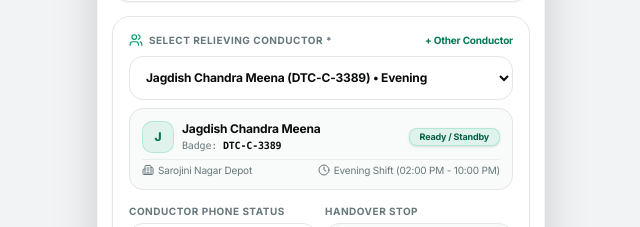
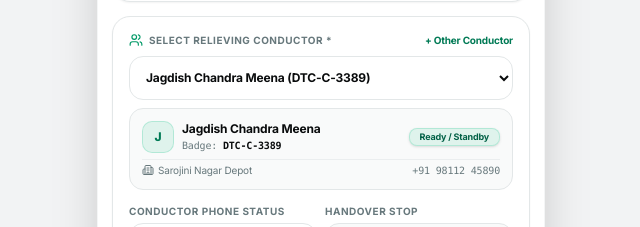
Before and after one commit to Parmanand1999/next-js-project-template, a Next.js app: page /conductor/handover in a window 1280 px wide. Shown: the part 359-586 px from the top of the page, without its empty margins (319-959 px from the left). Built offline with nearby package versions, Linux system fonts and the light colour scheme.

Commit message:
feat(conductor): remove shift evening labels from relieving conductor handover selection

```diff
--- a/src/app/(conductor)/conductor/handover/page.tsx
+++ b/src/app/(conductor)/conductor/handover/page.tsx
@@ -27,7 +27,6 @@ const RELIEVING_CONDUCTORS = [
     name: 'Jagdish Chandra Meena',
     badge: 'DTC-C-3389',
     depot: 'Sarojini Nagar Depot',
-    shift: 'Evening Shift (02:00 PM - 10:00 PM)',
     phone: '+91 98112 45890',
     status: 'Ready / Standby',
   },
@@ -36,7 +35,6 @@ const RELIEVING_CONDUCTORS = [
     name: 'Rajesh Kumar Verma',
     badge: 'DTC-C-4102',
     depot: 'Sarojini Nagar Depot',
-    shift: 'Evening Shift (02:00 PM - 10:00 PM)',
     phone: '+91 98731 23410',
     status: 'Ready / Standby',
   },
@@ -45,7 +43,6 @@ const RELIEVING_CONDUCTORS = [
     name: 'Suresh Kumar Sharma',
     badge: 'DTC-C-5120',
     depot: 'Sarojini Nagar Depot',
-    shift: 'Night Shift (09:30 PM - 05:30 AM)',
     phone: '+91 99104 88721',
     status: 'Reporting Soon',
   },
@@ -54,7 +51,6 @@ const RELIEVING_CONDUCTORS = [
     name: 'Manoj Kumar Tiwari',
     badge: 'DTC-C-2980',
     depot: 'Sarojini Nagar Depot',
-    shift: 'Evening Shift (02:00 PM - 10:00 PM)',
     phone: '+91 97188 64209',
     status: 'Ready / Standby',
   },
@@ -63,7 +59,6 @@ const RELIEVING_CONDUCTORS = [
     name: 'Sunil Dutt Pandey',
     badge: 'DTC-C-6741',
     depot: 'Sarojini Nagar Depot',
-    shift: 'Evening Shift (02:00 PM - 10:00 PM)',
     phone: '+91 98109 11342',
     status: 'Ready / Standby',
   },
@@ -72,7 +67,6 @@ const RELIEVING_CONDUCTORS = [
     name: 'Vikram Singh Negi',
     badge: 'DTC-C-1944',
     depot: 'Sarojini Nagar Depot',
-    shift: 'Night Shift (09:30 PM - 05:30 AM)',
     phone: '+91 98682 99015',
     status: 'Reporting Soon',
   },
@@ -227,7 +221,7 @@ export default function ConductorHandoverPage() {
                 >
                   {RELIEVING_CONDUCTORS.map((c) => (
                     <option key={c.id} value={c.id}>
-                      {c.name} ({c.badge}) • {c.shift.split(' ')[0]}
+                      {c.name} ({c.badge})
                     </option>
                   ))}
                 </select>
@@ -256,9 +250,8 @@ export default function ConductorHandoverPage() {
                       <Building2 className="size-3 text-muted-foreground" />
                       {selectedConductor.depot}
                     </span>
-                    <span className="flex items-center gap-1">
-                      <Clock className="size-3 text-muted-foreground" />
-                      {selectedConductor.shift}
+                    <span className="flex items-center gap-1 font-mono">
+                      {selectedConductor.phone}
                     </span>
                   </div>
                 </div>
```
